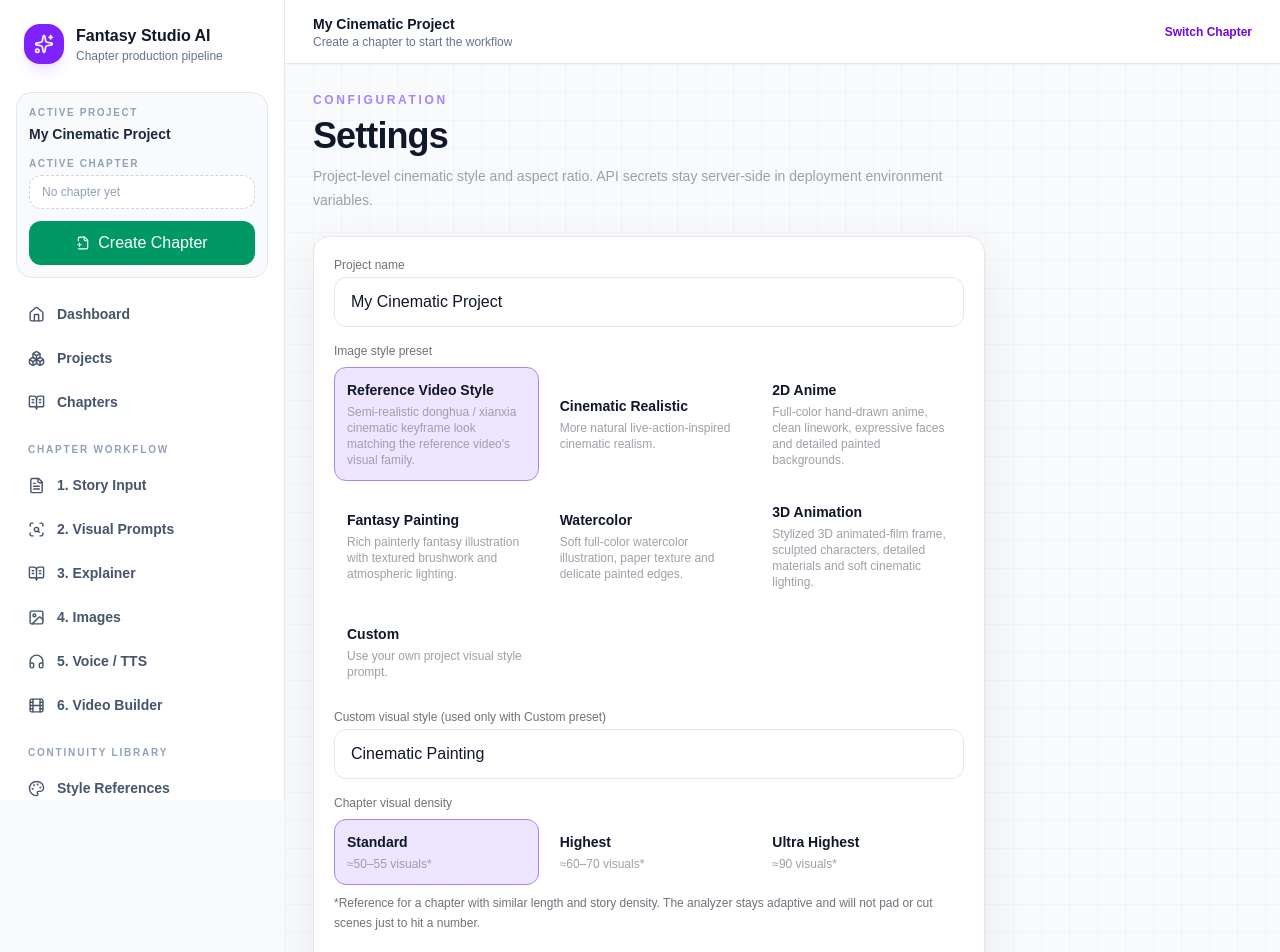
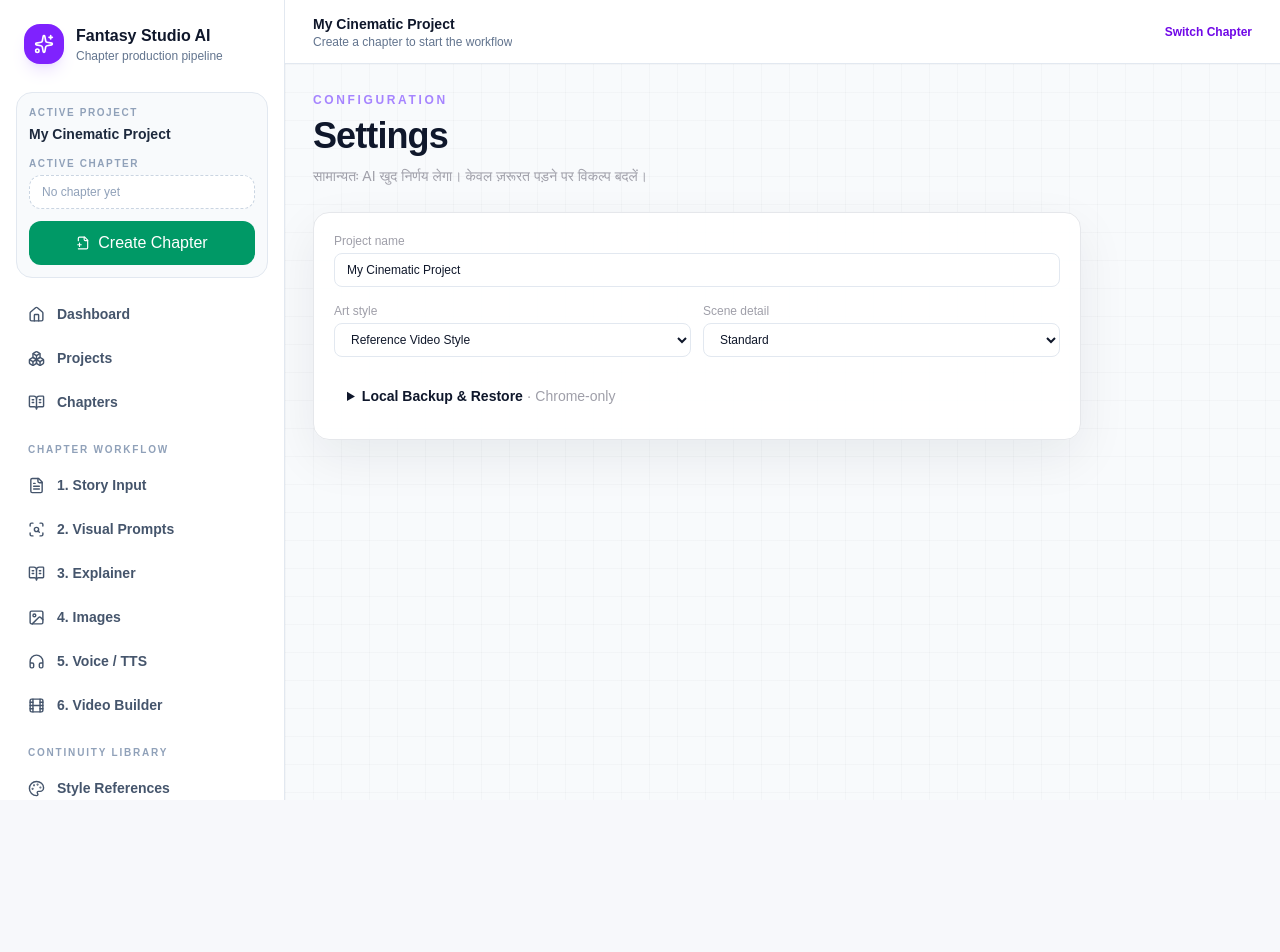
Before and after one commit to shuvinexofficial143-design/Fantasy-manga, a Next.js app: page /settings in a window 1280 px wide. Shown: the top 952 px of the page. After the commit the page ends 800 px from the top, so only its background shows below. Built offline with nearby package versions, Linux system fonts and the light colour scheme.

Commit message:
Replace bulky settings with compact controls and local project backup UI

```diff
--- a/app/settings/page.tsx
+++ b/app/settings/page.tsx
@@ -1,36 +1,56 @@
 "use client";
+
+import {useRef,useState} from "react";
 import {PageHeading,Card} from "@/components/ui";
 import {useProject} from "@/components/project-provider";
 import {VISUAL_DENSITY_OPTIONS} from "@/lib/chapters";
 import {STYLE_PRESETS} from "@/lib/style-presets";
 
 export default function SettingsPage(){
-  const {project,updateProject}=useProject();
+  const {project,updateProject,downloadBackup,restoreBackup,persistenceError}=useProject();
+  const fileInput=useRef<HTMLInputElement>(null);
+  const [backupStatus,setBackupStatus]=useState("");
+  const [restoring,setRestoring]=useState(false);
+  const inputClass="mt-1 w-full rounded-lg border border-white/15 bg-black/20 px-3 py-2 text-sm text-white";
+  const restore=async(file:File)=>{
+    setRestoring(true);setBackupStatus("");
+    try{if(await restoreBackup(file))setBackupStatus("Backup Restore हो गया। Browser में Projects दोबारा सेव हो रहे हैं।")}
+    catch(error){setBackupStatus(error instanceof Error?error.message:"Backup Restore असफल हुआ।")}
+    finally{setRestoring(false)}
+  };
+
   return <>
-    <PageHeading eyebrow="Configuration" title="Settings" description="Project-level cinematic style and aspect ratio. API secrets stay server-side in deployment environment variables."/>
-    <Card className="max-w-2xl space-y-4 p-5">
-      <label className="block"><span className="mb-1 block text-xs text-zinc-500">Project name</span><input value={project.name} onChange={(e)=>updateProject((p)=>({...p,name:e.target.value,updatedAt:new Date().toISOString()}))} className="w-full rounded-xl border border-white/10 bg-black/25 px-4 py-3"/></label>
-            <div>
-        <div className="mb-2 text-xs text-zinc-500">Image style preset</div>
-        <div className="grid gap-2 sm:grid-cols-3">
-          {STYLE_PRESETS.map((option)=><button key={option.value} onClick={()=>updateProject((p)=>({...p,imageStylePreset:option.value,updatedAt:new Date().toISOString()}))} title={option.description} className={`rounded-xl border p-3 text-left transition ${project.imageStylePreset===option.value?"border-violet-400 bg-violet-500/15":"border-white/10 bg-white/5"}`}>
-            <span className="block text-sm font-bold">{option.label}</span>
-            <span className="mt-1 block text-xs leading-4 text-zinc-400">{option.description}</span>
-          </button>)}
+    <PageHeading eyebrow="Configuration" title="Settings" description="सामान्यतः AI खुद निर्णय लेगा। केवल ज़रूरत पड़ने पर विकल्प बदलें।"/>
+    <Card className="max-w-3xl space-y-4 p-4 sm:p-5">
+      <label className="block text-xs text-zinc-400">Project name
+        <input className={inputClass} value={project.name} onChange={(e)=>updateProject((p)=>({...p,name:e.target.value,updatedAt:new Date().toISOString()}))}/>
+      </label>
+      <div className="grid gap-3 sm:grid-cols-2">
+        <label className="block text-xs text-zinc-400">Art style
+          <select className={inputClass} value={project.imageStylePreset} onChange={(e)=>updateProject((p)=>({...p,imageStylePreset:e.target.value as typeof p.imageStylePreset,updatedAt:new Date().toISOString()}))}>
+            {STYLE_PRESETS.map((option)=><option className="bg-zinc-900" value={option.value} key={option.value}>{option.label}</option>)}
+          </select>
+        </label>
+        <label className="block text-xs text-zinc-400">Scene detail
+          <select className={inputClass} value={project.visualDensity} onChange={(e)=>updateProject((p)=>({...p,visualDensity:e.target.value as typeof p.visualDensity,updatedAt:new Date().toISOString()}))}>
+            {VISUAL_DENSITY_OPTIONS.map((option)=><option className="bg-zinc-900" value={option.value} key={option.value}>{option.label}</option>)}
+          </select>
+        </label>
+      </div>
+      {project.imageStylePreset==="custom"&&<label className="block text-xs text-zinc-400">Custom style
+        <input className={inputClass} value={project.visualStyle} onChange={(e)=>updateProject((p)=>({...p,visualStyle:e.target.value,updatedAt:new Date().toISOString()}))}/>
+      </label>}
+      <details className="rounded-xl border border-white/10 p-3 text-sm">
+        <summary className="cursor-pointer font-semibold">Local Backup & Restore <span className="font-normal text-zinc-400">· Chrome-only</span></summary>
+        <p className="mt-2 text-xs leading-5 text-zinc-400">Stories, Characters, References और तैयार Images सहित पूरे Browser Project की कॉपी Download करें। Restore करने से वर्तमान Browser Projects बदल जाएँगे। बड़ी Image Libraries का Backup आकार भी बड़ा हो सकता है।</p>
+        <div className="mt-3 flex flex-wrap gap-2">
+          <button type="button" onClick={()=>{downloadBackup();setBackupStatus("Backup Download शुरू किया गया।");}} className="rounded-lg bg-violet-600 px-3 py-2 text-xs font-semibold text-white">Download Backup</button>
+          <button type="button" disabled={restoring} onClick={()=>fileInput.current?.click()} className="rounded-lg border border-white/20 px-3 py-2 text-xs font-semibold disabled:opacity-50">Restore Backup</button>
+          <input aria-label="Select Fantasy Manga backup" ref={fileInput} className="hidden" type="file" accept=".json,application/json" onChange={(e)=>{const file=e.target.files?.[0];e.currentTarget.value="";if(file)void restore(file)}}/>
         </div>
-      </div>
-      <label className="block"><span className="mb-1 block text-xs text-zinc-500">Custom visual style {project.imageStylePreset==="custom"?"(active)":"(used only with Custom preset)"}</span><input value={project.visualStyle} onChange={(e)=>updateProject((p)=>({...p,visualStyle:e.target.value,updatedAt:new Date().toISOString()}))} className="w-full rounded-xl border border-white/10 bg-black/25 px-4 py-3"/></label>
-      <div>
-        <div className="mb-2 text-xs text-zinc-500">Chapter visual density</div>
-        <div className="grid gap-2 sm:grid-cols-3">
-          {VISUAL_DENSITY_OPTIONS.map((option)=><button key={option.value} onClick={()=>updateProject((p)=>({...p,visualDensity:option.value,updatedAt:new Date().toISOString()}))} className={`rounded-xl border p-3 text-left transition ${project.visualDensity===option.value?"border-violet-400 bg-violet-500/15":"border-white/10 bg-white/5"}`}>
-            <span className="block text-sm font-bold">{option.label}</span>
-            <span className="mt-1 block text-xs text-zinc-400">{option.range} visuals*</span>
-          </button>)}
-        </div>
-        <div className="mt-2 text-xs leading-5 text-zinc-500">*Reference for a chapter with similar length and story density. The analyzer stays adaptive and will not pad or cut scenes just to hit a number.</div>
-      </div>
-      <div className="rounded-xl border border-white/10 bg-white/5 p-4 text-sm text-zinc-400">Reference photos are sent only to a provider that supports image references. If Google Vertex Gemini is configured, similarity references are used; public fallback is text-only.</div>
+        {backupStatus&&<p role="status" className="mt-2 text-xs text-zinc-300">{backupStatus}</p>}
+        {persistenceError&&<p role="alert" className="mt-2 text-xs text-amber-300">{persistenceError}</p>}
+      </details>
     </Card>
   </>;
 }
```
